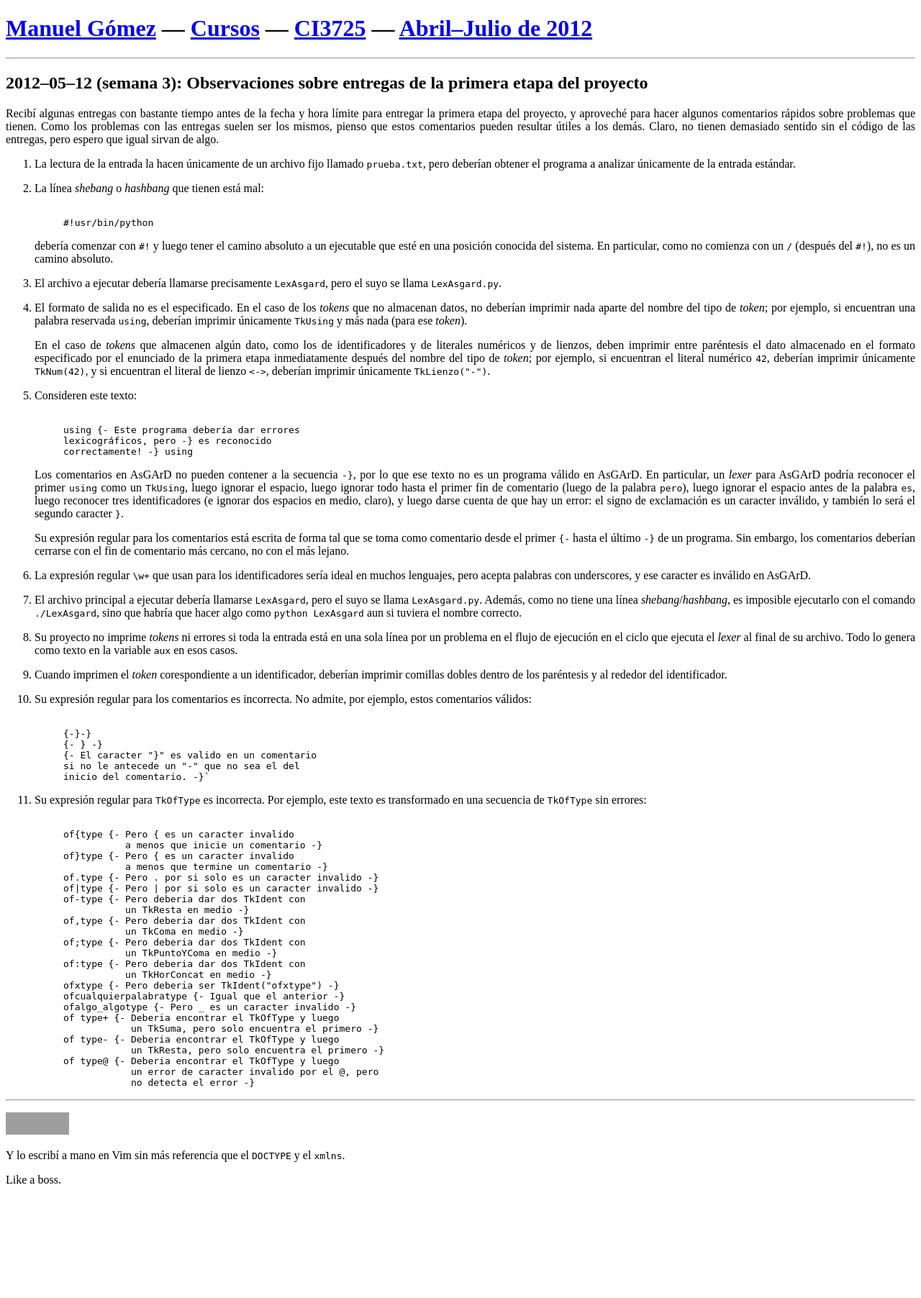
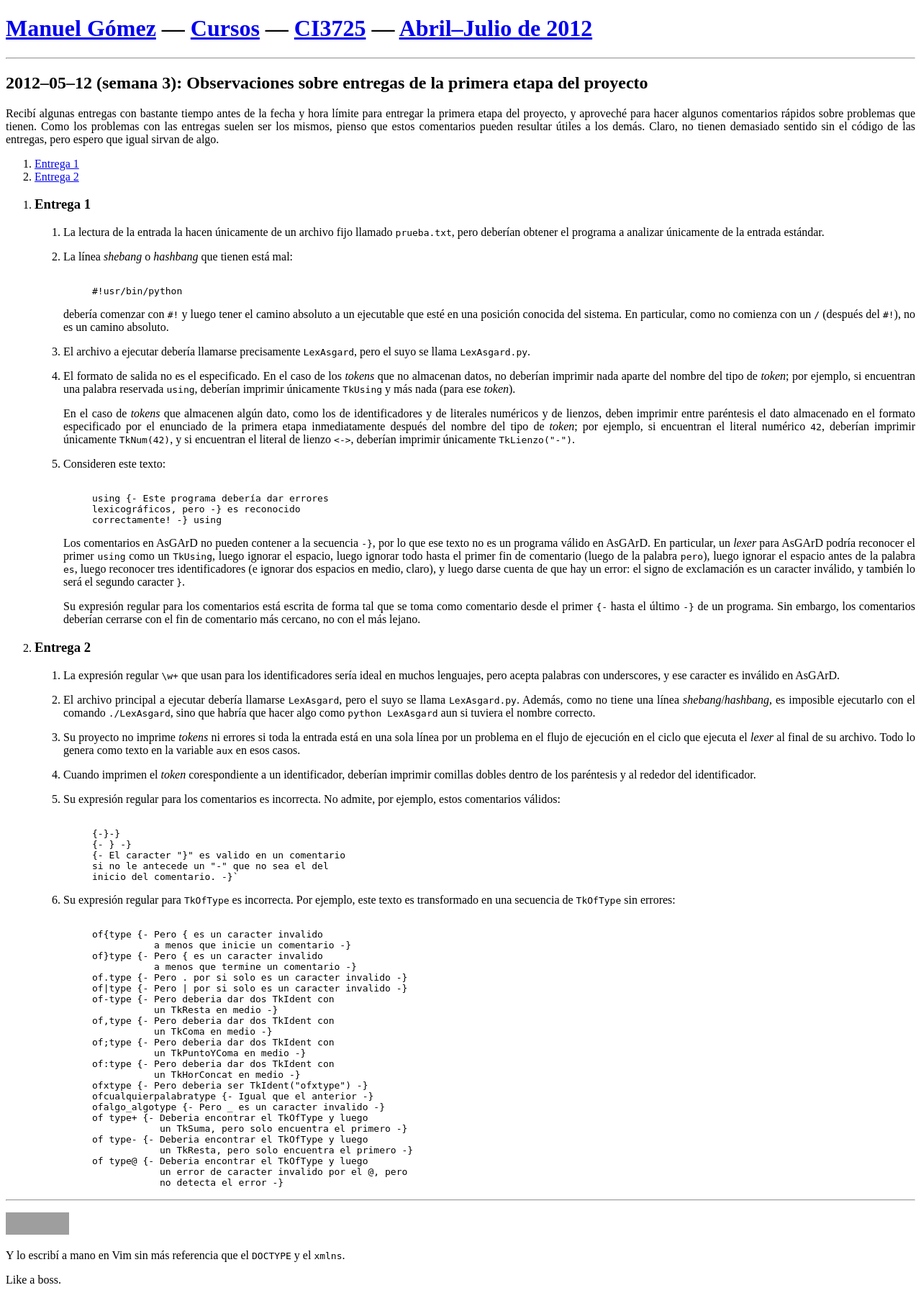
Before and after one commit to Targen/ldc-web, a PHP site: page /cursos/CI3725/2012AJ/observaciones-entrega1 in a window 1280 px wide. Shown: the whole page at 72% size. Before the commit the page ends 1645 px from the top, so only its background shows below. Run offline with PHP 8.4, Linux system fonts and the light colour scheme; grey boxes are pictures that could not be loaded.

Commit message:
Reestructuración de los comentarios de entregas

```diff
--- a/cursos/CI3725/2012AJ/observaciones-entrega1.php
+++ b/cursos/CI3725/2012AJ/observaciones-entrega1.php
@@ -16,6 +16,13 @@
                 <hr/>
                 <h2>2012‒05‒12 (semana 3): Observaciones sobre entregas de la primera etapa del proyecto</h2>
                 <p>Recibí algunas entregas con bastante tiempo antes de la fecha y hora límite para entregar la primera etapa del proyecto, y aproveché para hacer algunos comentarios rápidos sobre problemas que tienen.  Como los problemas con las entregas suelen ser los mismos, pienso que estos comentarios pueden resultar útiles a los demás.  Claro, no tienen demasiado sentido sin el código de las entregas, pero espero que igual sirvan de algo.</p>
+                <ol>
+                        <li><a href="#entrega1">Entrega 1</a></li>
+                        <li><a href="#entrega2">Entrega 2</a></li>
+                </ol>
+                <ol>
+                        <li id="entrega1">
+                                <h3>Entrega 1</h3>
                                 <ol>
                                         <li><p>La lectura de la entrada la hacen únicamente de un archivo fijo llamado <code>prueba.txt</code>, pero deberían obtener el programa a analizar únicamente de la entrada estándar.</p></li>
 
@@ -48,7 +55,14 @@ correctamente! -} using
                                                 <p>Los comentarios en AsGArD no pueden contener a la secuencia <code>-}</code>, por lo que ese texto no es un programa válido en AsGArD. En particular, un <em>lexer</em> para AsGArD podría reconocer el primer <code>using</code> como un <code>TkUsing</code>, luego ignorar el espacio, luego ignorar todo hasta el primer fin de comentario (luego de la palabra <code>pero</code>), luego ignorar el espacio antes de la palabra <code>es</code>, luego reconocer tres identificadores (e ignorar dos espacios en medio, claro), y luego darse cuenta de que hay un error: el signo de exclamación es un caracter inválido, y también lo será el segundo caracter <code>}</code>.</p>
                                                 <p>Su expresión regular para los comentarios está escrita de forma tal que se toma como comentario desde el primer <code>{-</code> hasta el último <code>-}</code> de un programa. Sin embargo, los comentarios deberían cerrarse con el fin de comentario más cercano, no con el más lejano.</p>
                                         </li>
-                        <!-- fin de la primera -->
+                                </ol>
+                        </li>
+
+
+
+                        <li id="entrega2">
+                                <h3>Entrega 2</h3>
+                                <ol>
                                         <li><p>La expresión regular <code>\w+</code> que usan para los identificadores sería ideal en muchos lenguajes, pero acepta palabras con underscores, y ese caracter es inválido en AsGArD.</p></li>
                                         <li><p>El archivo principal a ejecutar debería llamarse <code>LexAsgard</code>, pero el suyo se llama <code>LexAsgard.py</code>. Además, como no tiene una línea <em>shebang</em>/<em>hashbang</em>, es imposible ejecutarlo con el comando <code>./LexAsgard</code>, sino que habría que hacer algo como <code>python LexAsgard</code> aun si tuviera el nombre correcto.</p></li>
                                         <li><p>Su proyecto no imprime <em>tokens</em> ni errores si toda la entrada está en una sola línea por un problema en el flujo de ejecución en el ciclo que ejecuta el <em>lexer</em> al final de su archivo. Todo lo genera como texto en la variable <code>aux</code> en esos casos.</p></li>
@@ -97,6 +111,8 @@ of type@ {- Deberia encontrar el TkOfType y luego
                                                 </blockquote>
                                         </li>
                                 </ol>
+                        </li>
+                </ol>
                 <hr/>
                 <p>
                         <a href="http://validator.w3.org/check?uri=referer">
```
Lines whose indentation alone changed are shown as unchanged.
